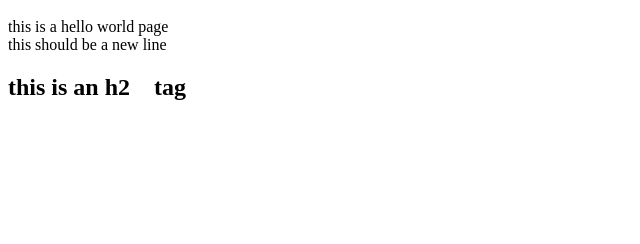
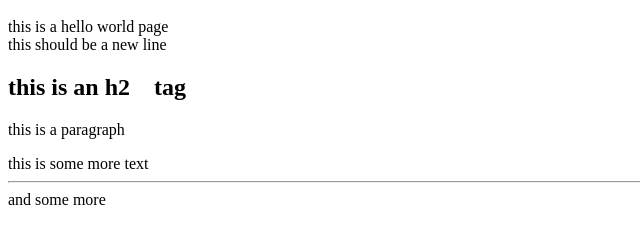
Before and after one commit to ssteve06/comp20, a plain HTML site: page index.html in a window 1280 px wide. Shown: the part 48-292 px from the top of the page, without its empty margins (0-640 px from the left). Drawn offline with Linux system fonts and the light colour scheme.

Commit message:
Update index.html

```diff
--- a/index.html
+++ b/index.html
@@ -7,5 +7,9 @@
 this is a hello world page </br>
   this should be a new line
   <h2>this is an h2 &nbsp;&nbsp;&nbsp;tag</h2>
+  <p>this is a paragraph</p>
+  this is some more text
+  <hr size='2'/>
+  and some more
 </body>
 </html>
```
